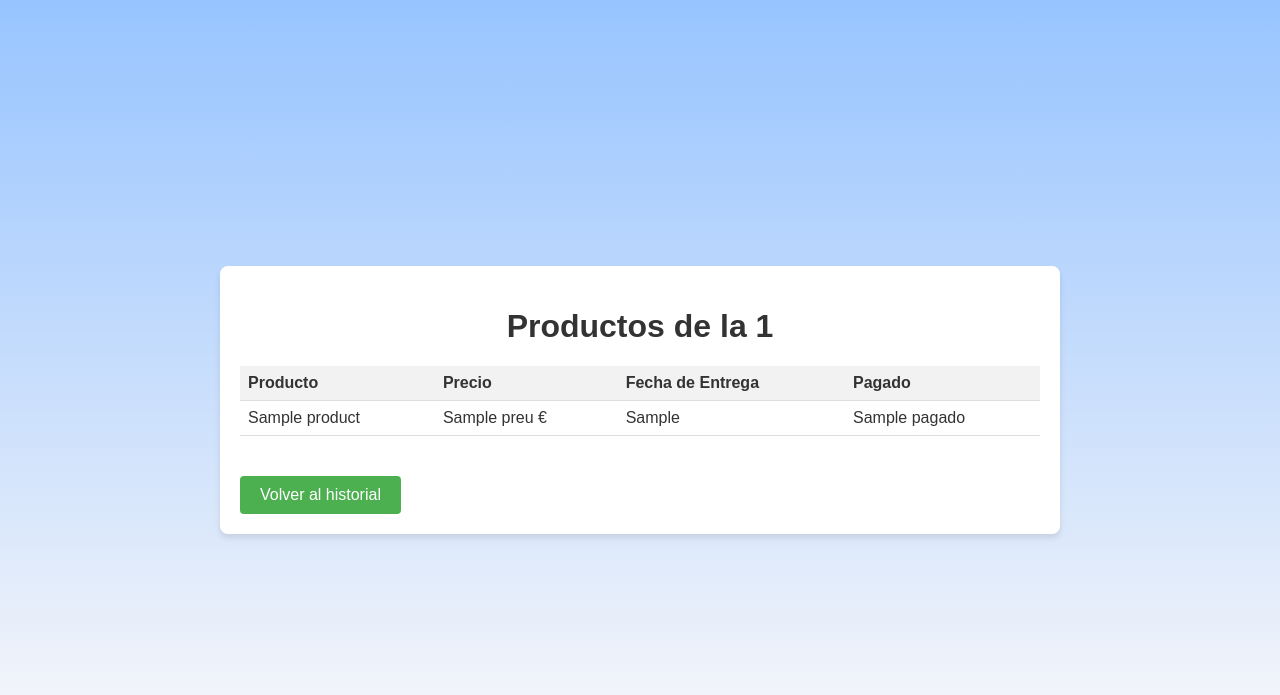
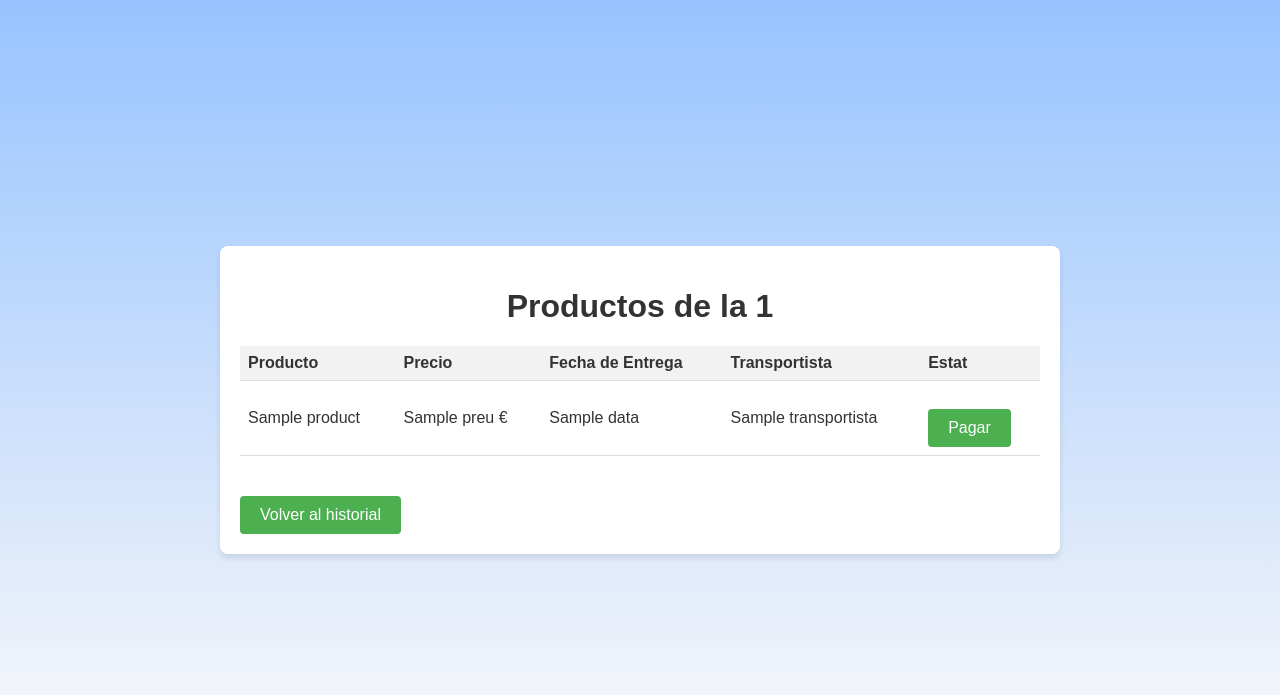
Before and after one commit to llucparet/ECDI, a Flask app: template Utils/templates/ver_comanda.html in a window 1280 px wide. Shown: the top 695 px of the page. Run offline with Flask 3, Linux system fonts and the light colour scheme; the template is opened without the code that fills it: most values are stand-ins (such as "Sample title", 1, 10 or a date in 2020).

```diff
--- a/Agents/AgentAssistent.py
+++ b/Agents/AgentAssistent.py
@@ -444,10 +444,11 @@ def consultar_productes_comanda(comanda_id, page, products_per_page):
         producte = {
             "Nom": result["nom"]["value"],
             "Preu": result["preu"]["value"],
-            "Data": result["data"]["value"],
+            "Data": result["data"]["value"][:10],
             "Pagado": result["pagado"]["value"],
             "Transportista": result["transportista"]["value"]
         }
+        print (producte)
         products.append(producte)
 
     # Implementar paginación
--- a/Utils/templates/home.html
+++ b/Utils/templates/home.html
@@ -69,11 +69,6 @@
         </form>
         <p>Indica las restricciones y busca. Selecciona los artículos que desees y completa la información para la compra.</p>
 
-        <form action="/misproductos" method="post">
-            <input type="submit" name="submit" value="Productos Comprados">
-        </form>
-        <p>Visualiza los productos comprados con la opción de valorar o devolver.</p>
-
         <form action="/historial_comandes" method="get">
             <input type="submit" name="submit" value="Historial de Comandas">
         </form>
--- a/Utils/templates/ver_comanda.html
+++ b/Utils/templates/ver_comanda.html
@@ -83,7 +83,8 @@
                     <th>Producto</th>
                     <th>Precio</th>
                     <th>Fecha de Entrega</th>
-                    <th>Pagado</th>
+                    <th>Transportista</th>
+                    <th>Estat</th>
                 </tr>
             </thead>
             <tbody>
@@ -91,8 +92,15 @@
                 <tr>
                     <td>{{ product.Nom }}</td>
                     <td>{{ product.Preu }} €</td>
-                    <td>{{ product.DataEntrega }}</td>
-                    <td>{{ product.Pagado }}</td>
+                    <td>{{ product.Data }}</td>
+                    <td>{{ product.Transportista}}</td>
+                    <td>
+                        {% if product.Pagado %}
+                            <a href="/pagar/{{ product.ID }}" class="button">Pagar</a>
+                        {% else %}
+                            Pendent de pagament
+                        {% endif %}
+                    </td>
                 </tr>
                 {% endfor %}
             </tbody>
```
Also changed, not shown: Agents/ServeiEntrega.py (+11 -5 lines).
